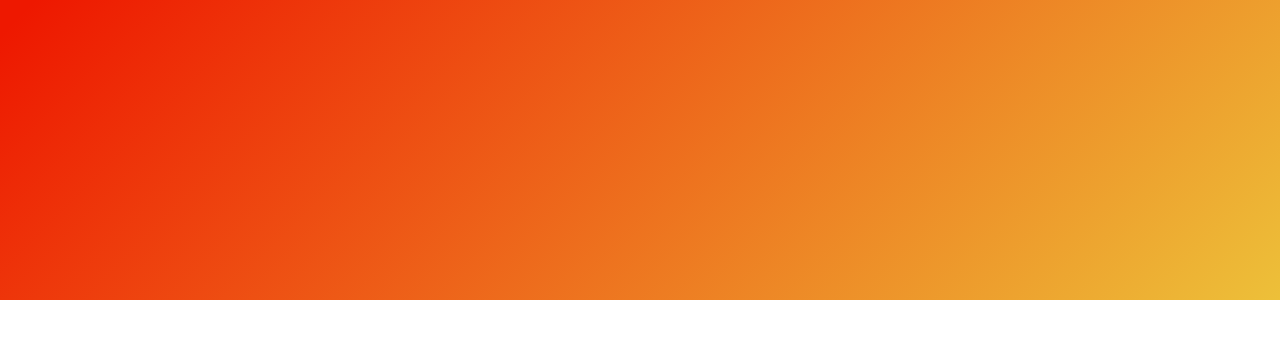
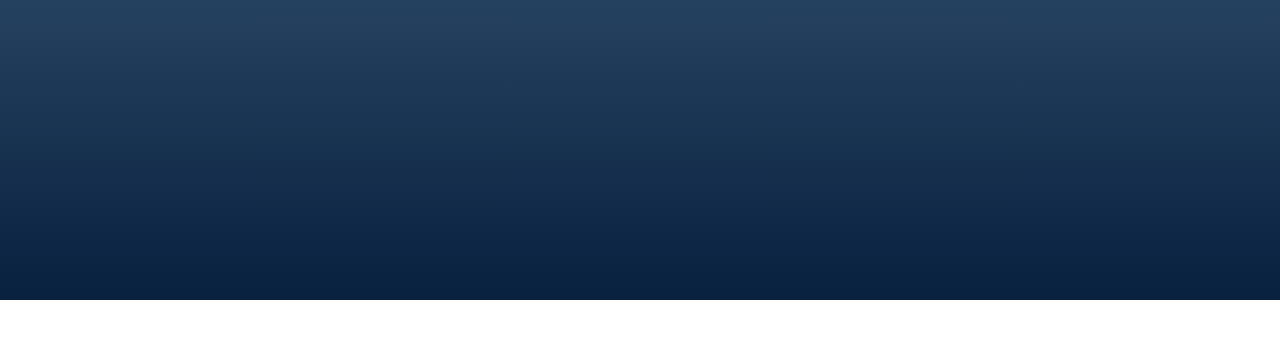
Before and after one commit to gaurangpatil239/gaurang2399, a plain HTML site: page index.html in a window 1280 px wide. Shown: the part 480-834 px from the top of the page. Drawn offline with nearby package versions, Linux system fonts and the light colour scheme; a web font is replaced by a local one.

Commit message:
Update style.css

```diff
--- a/css/style.css
+++ b/css/style.css
@@ -24,7 +24,7 @@
 /* Styling of home and introduction content*/
 
 .home {
-    background-image: linear-gradient(-45deg, rgb(237, 192, 57), rgb(238, 24, 0) 75%);
+    background-image: linear-gradient(to top, #09203f 0%, #537895 100%);
     height: 780px;
 }
 
```
